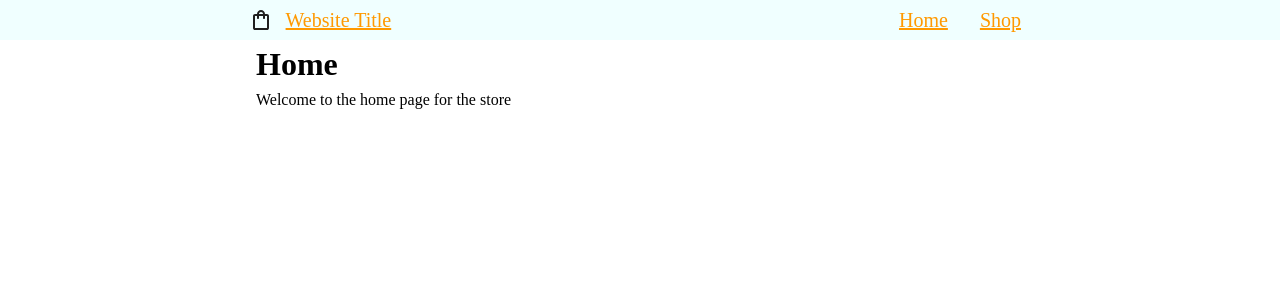
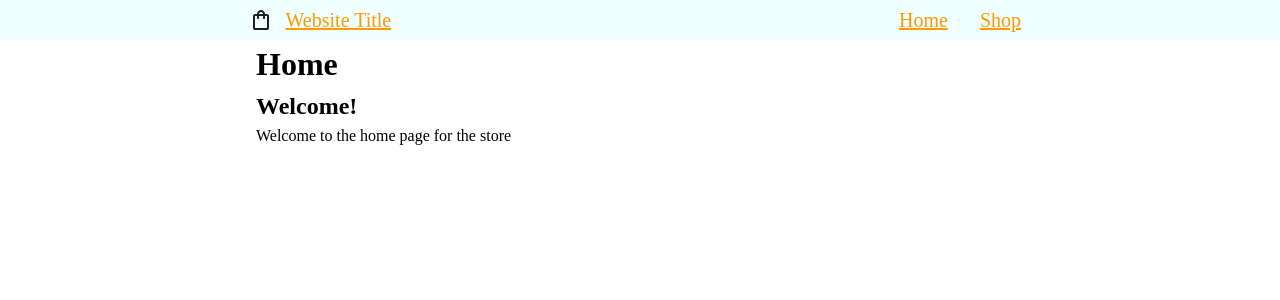
Before and after one commit to Ishm4el/Shopping-Cart, a React (Vite) app: page / in a window 1280 px wide. Shown: the top 300 px of the page. Built offline with nearby package versions, Linux system fonts and the light colour scheme.

Commit message:
added the default structure to the styling for the pages of the application.

```diff
--- a/src/pages/Error.tsx
+++ b/src/pages/Error.tsx
@@ -1,9 +1,13 @@
+import "./pages.css";
 import { Link } from "react-router-dom";
+
 export default function Error() {
   return (
-    <section>
-      <h1>ERROR</h1>
-      <Link to={"/home"}>Return to the homepage</Link>
+    <section className="section">
+      <h1 className="section-title">ERROR</h1>
+      <Link to={"/home"} className="error-link">
+        Return to the homepage
+      </Link>
     </section>
   );
 }
--- a/src/pages/Home.tsx
+++ b/src/pages/Home.tsx
@@ -1,9 +1,12 @@
+import "./pages.css";
+
 export default function Home() {
   return (
-    <section>
-      <article>
-        <h1>Home</h1>
-        <span>Welcome to the home page for the store</span>
+    <section className="section">
+      <h1 className="section-title">Home</h1>
+      <article className="article">
+        <h2 className="article-title">Welcome!</h2>
+        <p className="article-p">Welcome to the home page for the store</p>
       </article>
     </section>
   );
--- a/src/pages/Shop.tsx
+++ b/src/pages/Shop.tsx
@@ -1,9 +1,11 @@
+import "./pages.css";
+
 export default function Shop() {
   return (
-    <section>
-      <h1>Shop</h1>
-      <article>
-        <h2>Shop Items</h2>
+    <section className="section">
+      <h1 className="section-title">Shop</h1>
+      <article className="article">
+        <h2 className="article-title">Shop Items</h2>
       </article>
     </section>
   );
--- /dev/null
+++ b/src/pages/pages.css
@@ -0,0 +1,14 @@
+.section {
+}
+
+.section-title {
+}
+
+.article {
+}
+
+.article-title {
+}
+
+.article-p {
+}
```
